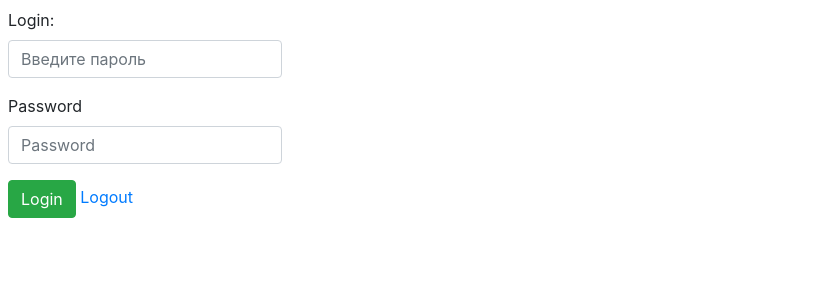
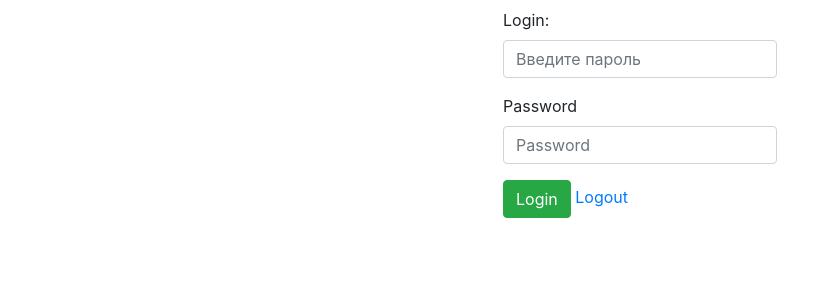
Before and after one commit to RoboInterativo/robocms, a Python web app: template robocms_app/templates/base_admin.html in a window 1280 px wide. Shown: the top 300 px of the page, without its empty margins (0-832 px from the left). Run offline with Jinja, Linux system fonts and the light colour scheme; the template is opened without the code that fills it, so the values that code supplies are empty; some libraries are stand-ins or nearby versions.

```diff
--- a/robocms_app/templates/base_admin.html
+++ b/robocms_app/templates/base_admin.html
@@ -13,14 +13,15 @@
 </head>
 <body>
 
-<div class="d-flex flex-row bd-highlight mb-3">
+<div class="d-flex flex-column bd-highlight mb-3">
+
     <div class="p-2 bd-highlight align-self-center">
 
 
         <form action="/login" method="post">
             <div class="form-group">
 
-         {{  message }}
+                {{ message }}
                 <div class="form-group">
                     <label for="exampleInputEmail1">Login:</label>
                     <input type="email" name="login" class="form-control" id="exampleInputEmail1"
@@ -36,7 +37,7 @@
                 </div>
 
                 <!--<input type="submit" value="Login"> -->
-        <input class="btn btn-success" type="submit"  value="Login">
+                <input class="btn btn-success" type="submit" value="Login">
 
         </form>
         <a href="/logout">Logout</a>
@@ -45,7 +46,6 @@
     </div>
 
 </div>
-
 
 
 <!-- Optional JavaScript -->
```
Lines whose indentation alone changed are shown as unchanged.
